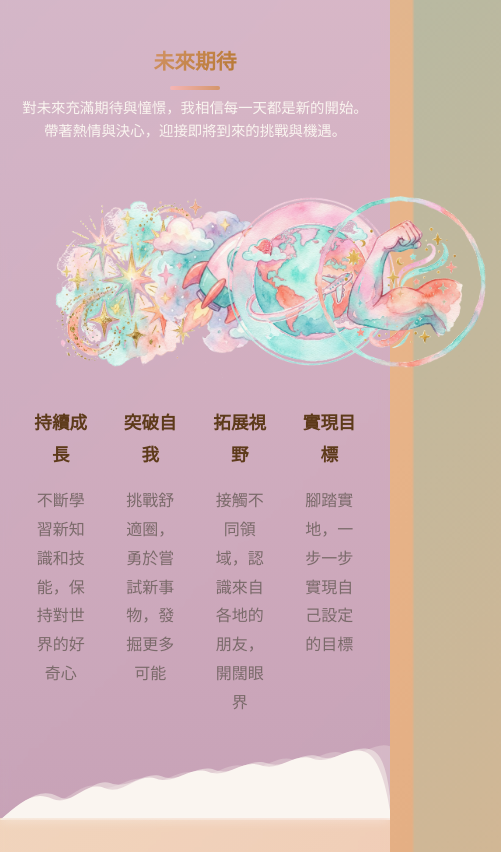
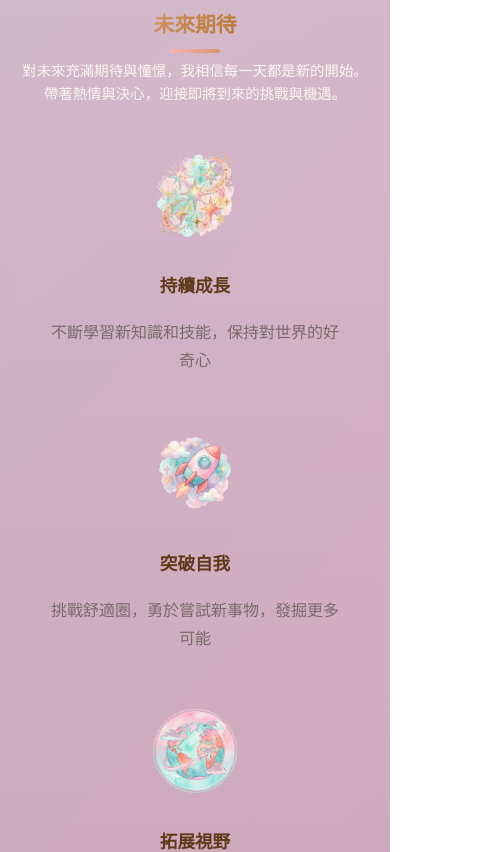
Before and after one commit to jintin0910/jintin-cv, a React (Vite) app: page / in a window 390 px wide. Shown: the part 3460-4312 px from the top of the page, 501 px wide, since content can reach past the window. Built offline with nearby package versions, Linux system fonts and the light colour scheme.

Commit message:
feat: stack Future cards vertically on mobile

```diff
--- a/src/Mobile.css
+++ b/src/Mobile.css
@@ -81,19 +81,21 @@
         font-size: 1.1rem;
     }
 
-    /* Future 區塊 - 2x2 網格 */
+    /* Future 區塊 - 垂直單欄 */
     .future-grid {
-        flex-wrap: wrap !important;
+        flex-direction: column !important;
+        align-items: center;
     }
 
     .future-grid .card {
-        flex: 1 1 45% !important;
-        min-width: 140px !important;
+        flex: none !important;
+        width: 100% !important;
+        max-width: 320px;
     }
 
     .future-grid .card img {
-        width: 80px !important;
-        height: 80px !important;
+        width: 100px !important;
+        height: 100px !important;
     }
 
     /* AboutMe 浮動 icon - 手機版隱藏 */
--- a/src/sections/Future.jsx
+++ b/src/sections/Future.jsx
@@ -33,10 +33,10 @@ function Future() {
                 帶著熱情與決心，迎接即將到來的挑戰與機遇。
             </p>
 
-            <div style={{
+            <div className="future-grid" style={{
                 display: 'flex',
                 justifyContent: 'center',
-                flexWrap: 'nowrap'
+                flexWrap: 'wrap'
             }}>
                 {expectations.map((item, index) => (
                     <div className="card" key={index} style={{ flex: '1', minWidth: '0', textAlign: 'center', background: 'transparent', boxShadow: 'none' }}>
```
